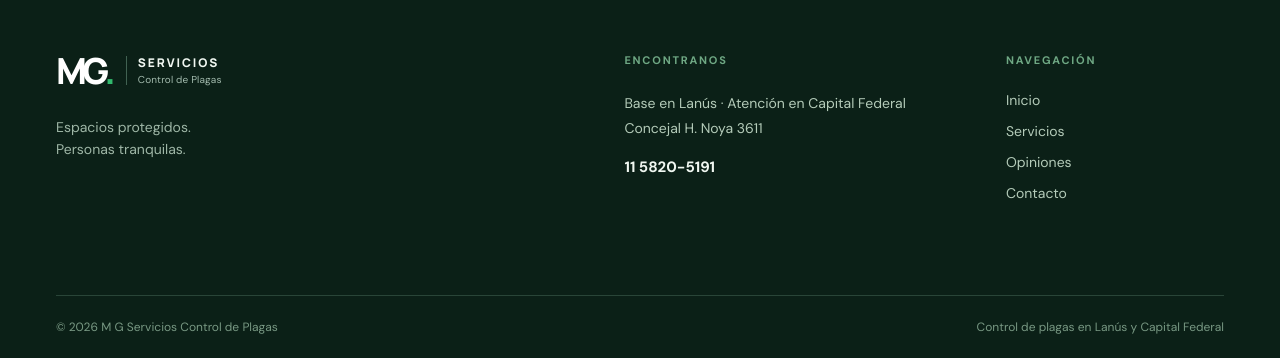
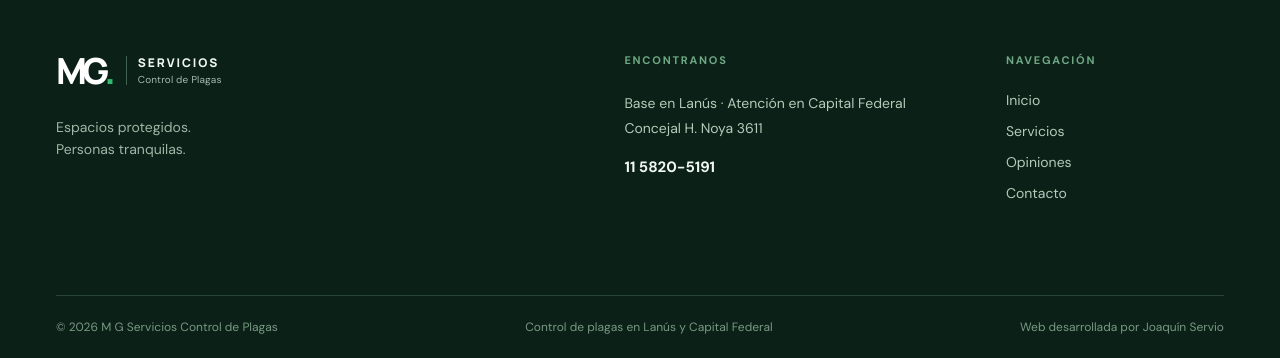
Before and after one commit to mgcontroldeplagasweb/mgservicioscontroldeplagas, a plain HTML site: page index.html in a window 1280 px wide. Shown: the part 8179-8537 px from the top of the page. Drawn offline with Linux system fonts and the light colour scheme.

Commit message:
Agrega crédito de desarrollo en el pie de página

```diff
--- a/index.html
+++ b/index.html
@@ -225,7 +225,7 @@
       <section class="final-cta" id="contacto" aria-labelledby="cta-title"><div class="container cta-grid"><div class="cta-copy reveal"><p class="eyebrow light"><span class="cta-signal"></span> ESTAMOS PARA AYUDARTE</p><h2 id="cta-title">¿Tenés un problema<br> <em>de plagas?</em></h2><p>Contanos qué está pasando y recibí asesoramiento.</p><div class="cta-buttons"><a class="button button-bright" href="https://wa.me/541158205191?text=Hola%2C%20necesito%20asesoramiento%20por%20un%20problema%20de%20plagas" target="_blank" rel="noopener noreferrer">Hablar por WhatsApp <svg><use href="#i-arrow-diag"/></svg></a><a class="button button-outline button-outline-light" href="tel:+541158205191">Llamar al 11 5820-5191 <svg><use href="#i-phone"/></svg></a></div><span class="cta-response"><span></span> Respuesta rápida</span></div><div class="cta-visual" aria-hidden="true"><div class="cta-visual-photo"></div><span class="cta-visual-ring ring-one"></span><span class="cta-visual-ring ring-two"></span></div></div></section>
     </main>
 
-    <footer class="site-footer"><div class="container"><div class="footer-main"><div><a class="brand footer-brand" href="#inicio"><span class="brand-mark">MG<span class="brand-mark-dot">.</span></span><span class="brand-copy"><strong>SERVICIOS</strong><small>Control de Plagas</small></span></a><p>Espacios protegidos.<br>Personas tranquilas.</p></div><div class="footer-details"><span class="footer-label">ENCONTRANOS</span><p>Base en Lanús · Atención en Capital Federal<br>Concejal H. Noya 3611</p><a href="tel:+541158205191">11 5820-5191</a></div><nav aria-label="Navegación del pie de página"><span class="footer-label">NAVEGACIÓN</span><a href="#inicio">Inicio</a><a href="#servicios">Servicios</a><a href="#opiniones">Opiniones</a><a href="#contacto">Contacto</a></nav></div><div class="footer-bottom"><span>© <span id="year">2026</span> M G Servicios Control de Plagas</span><span>Control de plagas en Lanús y Capital Federal</span></div></div></footer>
+    <footer class="site-footer"><div class="container"><div class="footer-main"><div><a class="brand footer-brand" href="#inicio"><span class="brand-mark">MG<span class="brand-mark-dot">.</span></span><span class="brand-copy"><strong>SERVICIOS</strong><small>Control de Plagas</small></span></a><p>Espacios protegidos.<br>Personas tranquilas.</p></div><div class="footer-details"><span class="footer-label">ENCONTRANOS</span><p>Base en Lanús · Atención en Capital Federal<br>Concejal H. Noya 3611</p><a href="tel:+541158205191">11 5820-5191</a></div><nav aria-label="Navegación del pie de página"><span class="footer-label">NAVEGACIÓN</span><a href="#inicio">Inicio</a><a href="#servicios">Servicios</a><a href="#opiniones">Opiniones</a><a href="#contacto">Contacto</a></nav></div><div class="footer-bottom"><span>© <span id="year">2026</span> M G Servicios Control de Plagas</span><span>Control de plagas en Lanús y Capital Federal</span><span>Web desarrollada por Joaquín Servio</span></div></div></footer>
     <a class="floating-contact" href="https://wa.me/541158205191?text=Hola%2C%20quiero%20hacer%20una%20consulta" target="_blank" rel="noopener noreferrer" aria-label="Contactar por WhatsApp"><span class="floating-contact-dot" aria-hidden="true"></span>WhatsApp <svg aria-hidden="true"><use href="#i-arrow-diag"/></svg></a>
   </body>
 </html>
```
